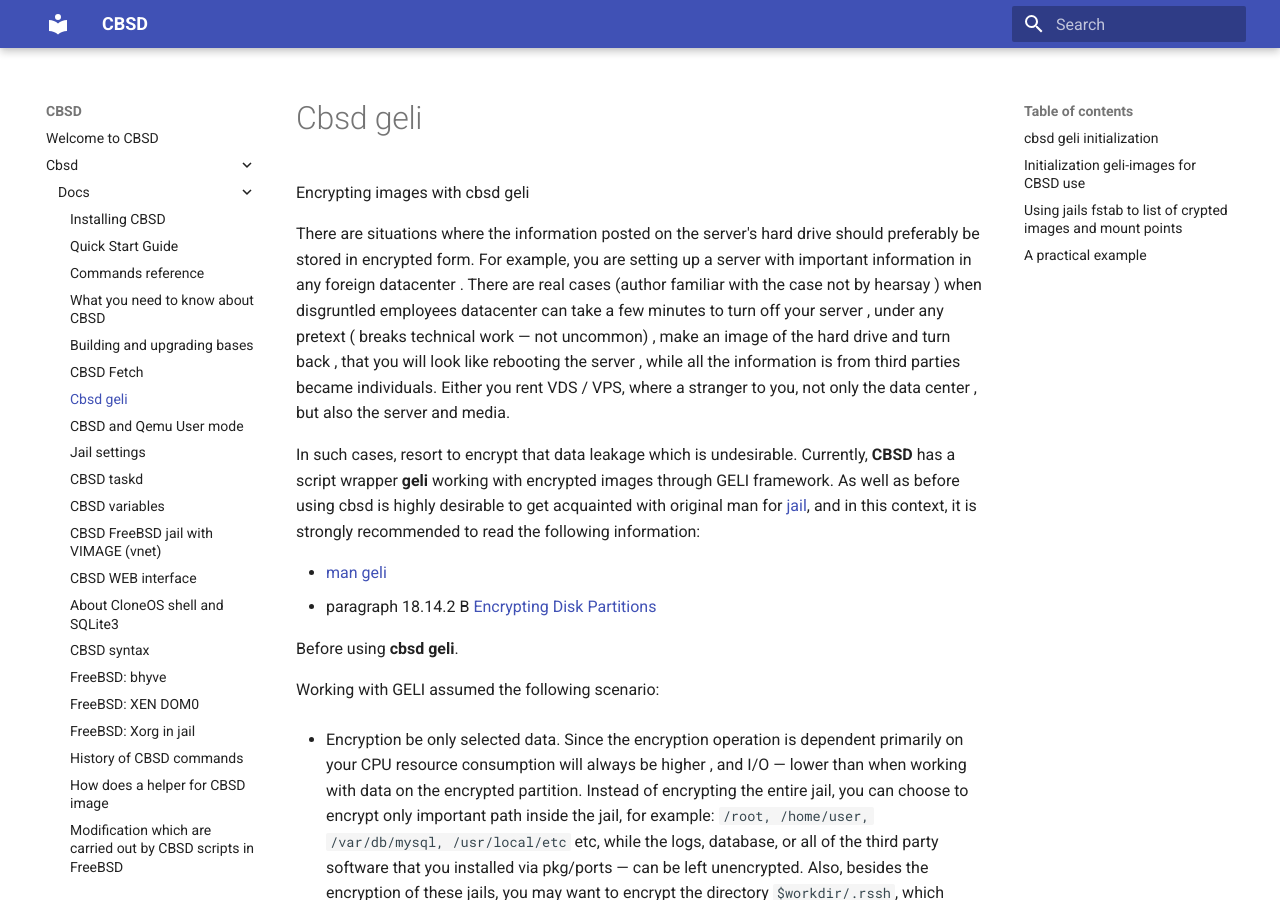
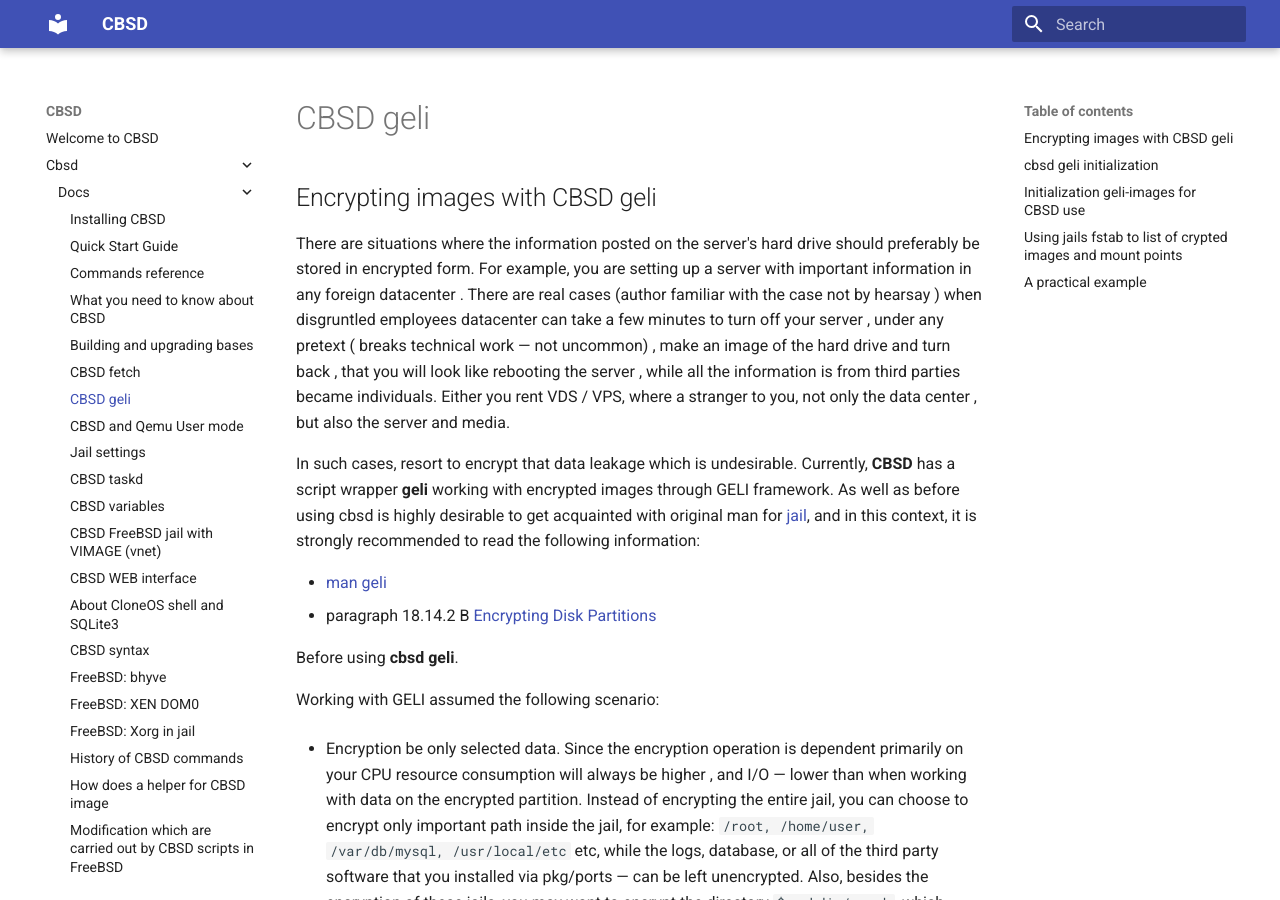
Before and after one commit to cbsd/cbsd.io, an MkDocs documentation site: the page built from docs/cbsd/docs/cbsd-geli.md, in a window 1280 px wide and 900 px high. Built offline with MkDocs 1.6.1 and Material for MkDocs 9.7.7, drawn with Linux system fonts in a browser that asks for light colours.

Commit message:
Few typographical improvements

```diff
--- a/docs/cbsd/docs/cbsd-geli.md
+++ b/docs/cbsd/docs/cbsd-geli.md
@@ -1,4 +1,6 @@
- Encrypting images with  cbsd geli
+# CBSD geli
+
+## Encrypting images with CBSD geli
 
 There are situations where the information posted on the server's hard drive should preferably be stored in encrypted form. For example, you are setting up a server with important information in any foreign datacenter . There are real cases (author familiar with the case not by hearsay ) when disgruntled employees datacenter can take a few minutes to turn off your server , under any pretext ( breaks technical work — not uncommon) , make an image of the hard drive and turn back , that you will look like rebooting the server , while all the information is from third parties became individuals. Either you rent VDS / VPS, where a stranger to you, not only the data center , but also the server and media.
 
```
Also changed, not shown: docs/cbsd/docs/cbsd-fetch.md (+1 -1 lines), docs/cbsd/docs/freebsd-bhyve.md (+1 -0 lines).
